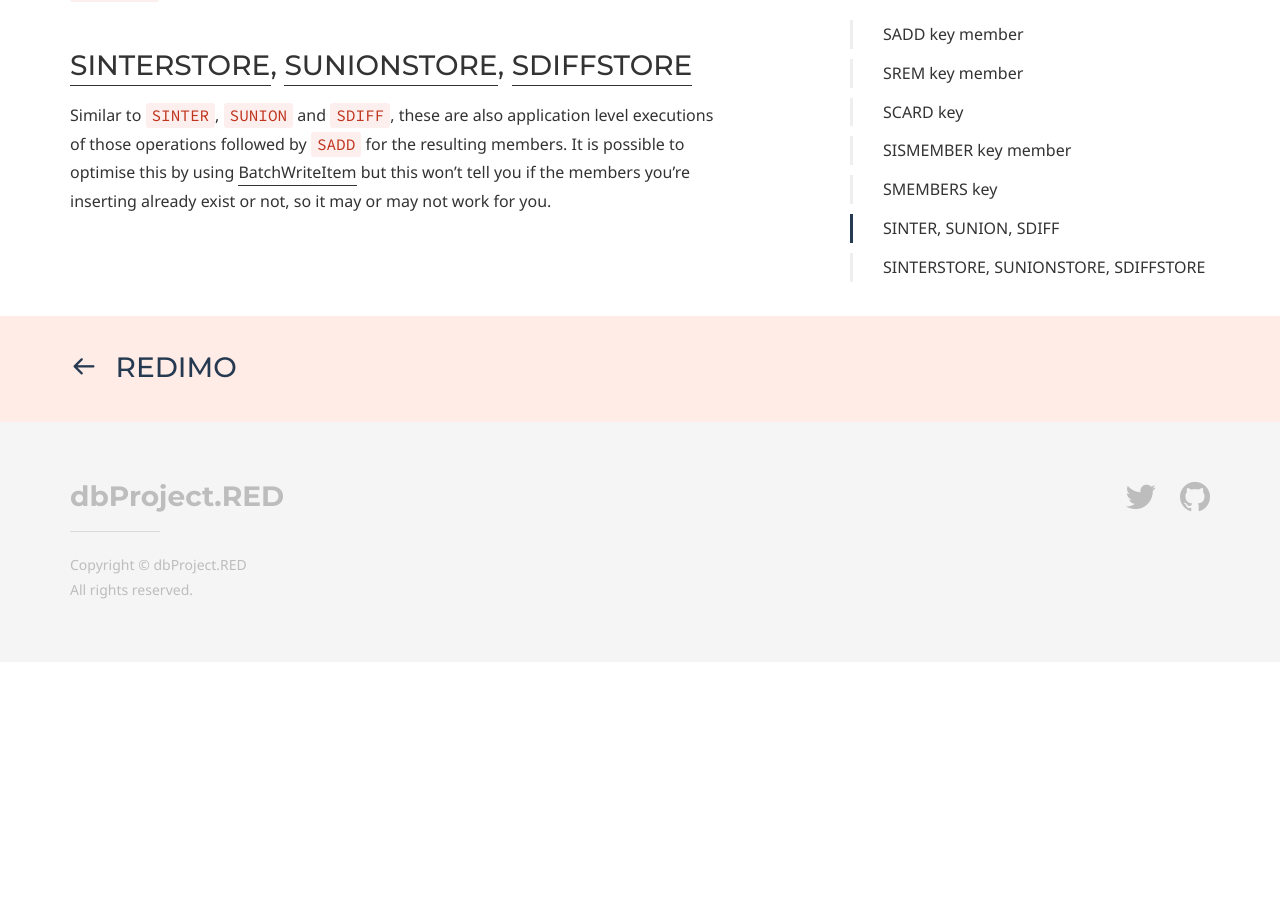
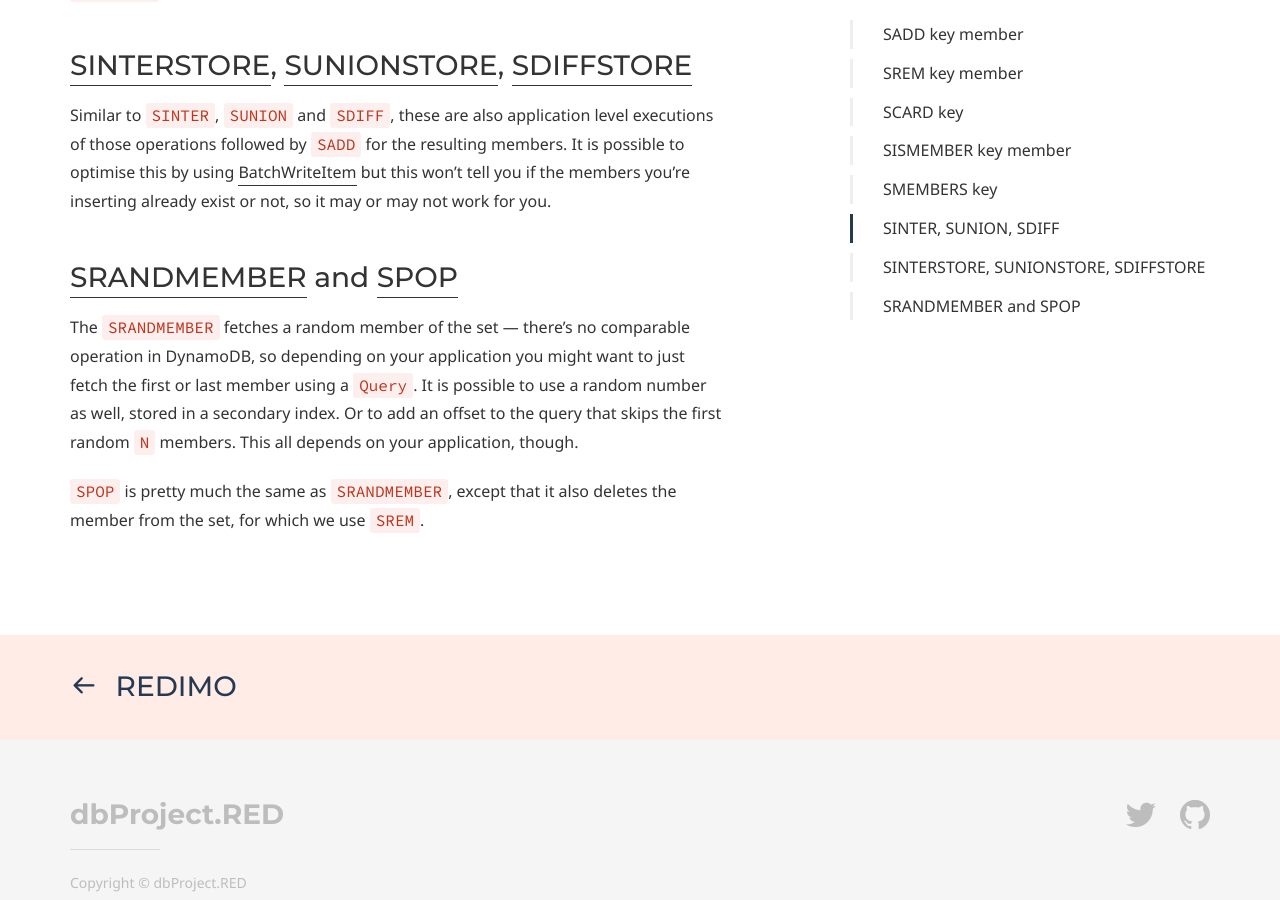
Before and after one commit to dbProjectRED/dbProjectRED.github.io, a Jekyll site: the page built from redimo/implementing-sets.md, in a window 1280 px wide and 900 px high, scrolled down 4294 px. Built offline with Jekyll 4.4.1, drawn with Linux system fonts in a browser that asks for light colours; some web fonts are replaced; before the commit the page ends 4956 px from its top, so only the background shows below that.

Commit message:
Added SRANDMEMBER and SPOP

```diff
--- a/redimo/implementing-sets.md
+++ b/redimo/implementing-sets.md
@@ -101,3 +101,8 @@ These are really just application level computation, from the DynamoDB point of
 
 ### [SINTERSTORE](https://redis.io/commands/sinterstore), [SUNIONSTORE](https://redis.io/commands/sunionstore), [SDIFFSTORE](https://redis.io/commands/sdiffstore)
 Similar to `SINTER`, `SUNION` and `SDIFF`, these are also application level executions of those operations followed by `SADD` for the resulting members. It is possible to optimise this by using [BatchWriteItem](https://docs.aws.amazon.com/amazondynamodb/latest/APIReference/API_BatchWriteItem.html) but this won't tell you if the members you're inserting already exist or not, so it may or may not work for you.
+
+### [SRANDMEMBER](https://redis.io/commands/srandmember) and [SPOP](https://redis.io/commands/spop)
+The `SRANDMEMBER` fetches a random member of the set — there's no comparable operation in DynamoDB, so depending on your application you might want to just fetch the first or last member using a `Query`. It is possible to use a random number as well, stored in a secondary index. Or to add an offset to the query that skips the first random `N` members. This all depends on your application, though.
+
+`SPOP` is pretty much the same as `SRANDMEMBER`, except that it also deletes the member from the set, for which we use `SREM`.
```
